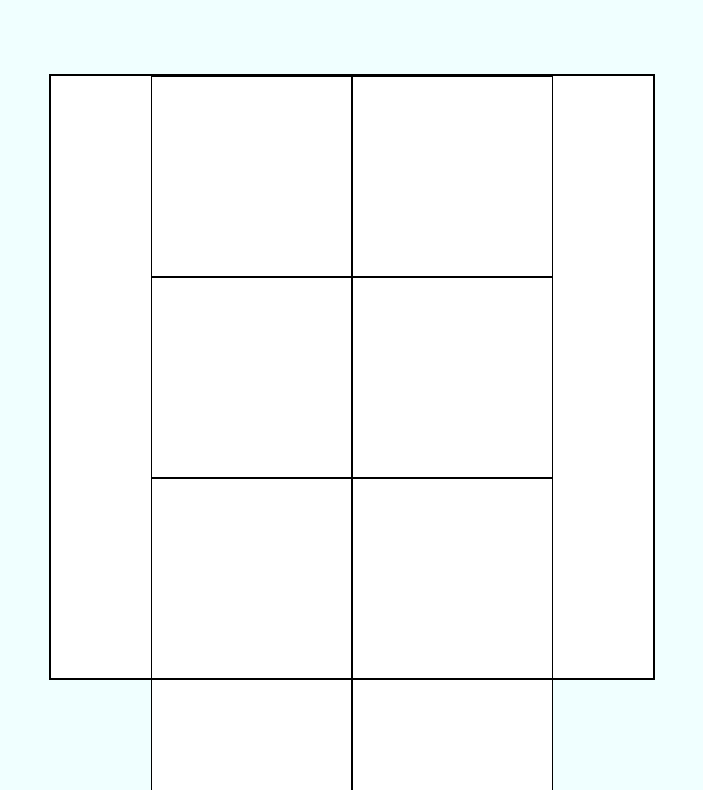
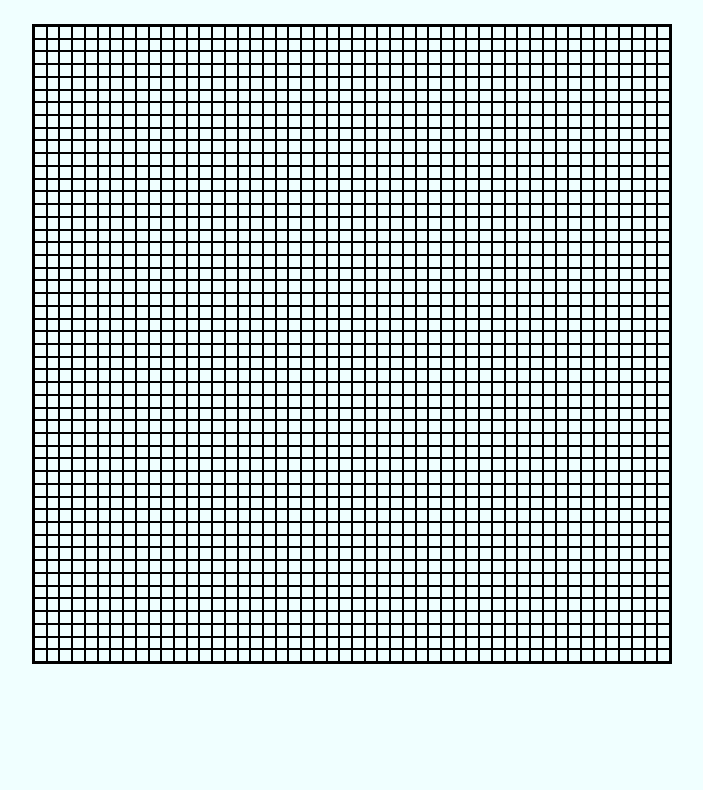
Before and after one commit to tejaswi-manoj/etch-a-sketch-project, a plain HTML site: page index.html in a window 1280 px wide. Shown: the part 119-909 px from the top of the page, without its empty margins (288-991 px from the left). After the commit the page ends 800 px from the top, so only its background shows below. Drawn offline with nearby package versions, Linux system fonts and the light colour scheme.

Commit message:
Fix the grid sizing

```diff
--- a/index.html
+++ b/index.html
@@ -22,7 +22,7 @@
 
         <div class="etch">
             <h1 class="main_heading"> Etch a Sketch </h1>
-            <div id="container"></div>
+            <div id="grid"></div>
         </div>
 
         <script src="script.js"></script>
--- a/script.js
+++ b/script.js
@@ -1,7 +1,11 @@
-const container = document.getElementById('container');
+    let userInput = 50;
+    const grid = document.getElementById("grid");
 
-for(let i=0; i<9; i++){
-    const square = document.createElement('div');
-    square.className = 'square';
-    container.appendChild(square);
-}
+    for(let i=0; i<userInput*userInput; i++){
+
+        let tile = document.createElement("div");
+        grid.appendChild(tile);
+        tile.classList.add("tile");
+
+        tile.style.flexBasis = `calc(100% / ${userInput})`;
+    }
--- a/style.css
+++ b/style.css
@@ -1,7 +1,7 @@
 *{
     background-color: azure;
     margin:0px;
-    padding:10px;
+    box-sizing: border-box;
 }
 
 .main_heading{
@@ -18,25 +18,23 @@
     gap: 80px;
 }
 
-#container {
+#grid {
+  box-sizing: border-box;
   display: flex;
+  align-items: center;
+  justify-content: center;
   flex-wrap: wrap;
-  justify-content: center;
-  align-items: center;
-  width: 602px;
-  height: 602px;
-  background-color: white;
   border: 2px solid black;
-  gap: 0px;
+  width: 640px;
+  height: 640px;
+  margin: 0px;
   padding: 0px;
-  margin: 0px;
 }
 
-.square {
-    width: 199px;
-    height:199px;
-    background-color: white;
-    border: 1px solid black;
-    padding: 0;
-    margin: 0;
+.tile {
+  box-sizing: border-box;
+  border: 1px solid black;
+  text-align: center;
+  aspect-ratio: 1/1;
+  flex-basis: calc(100%/100);
 }
```
